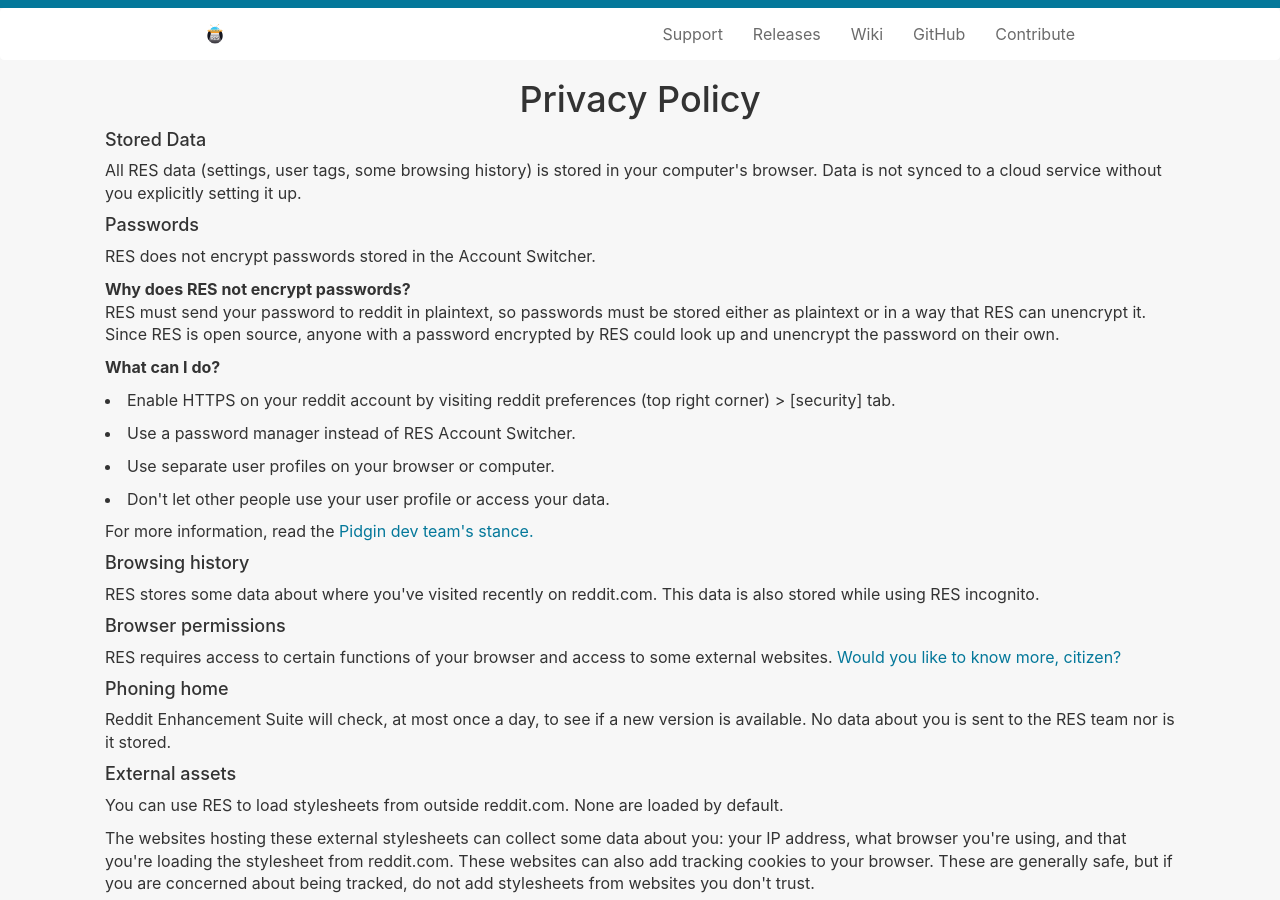
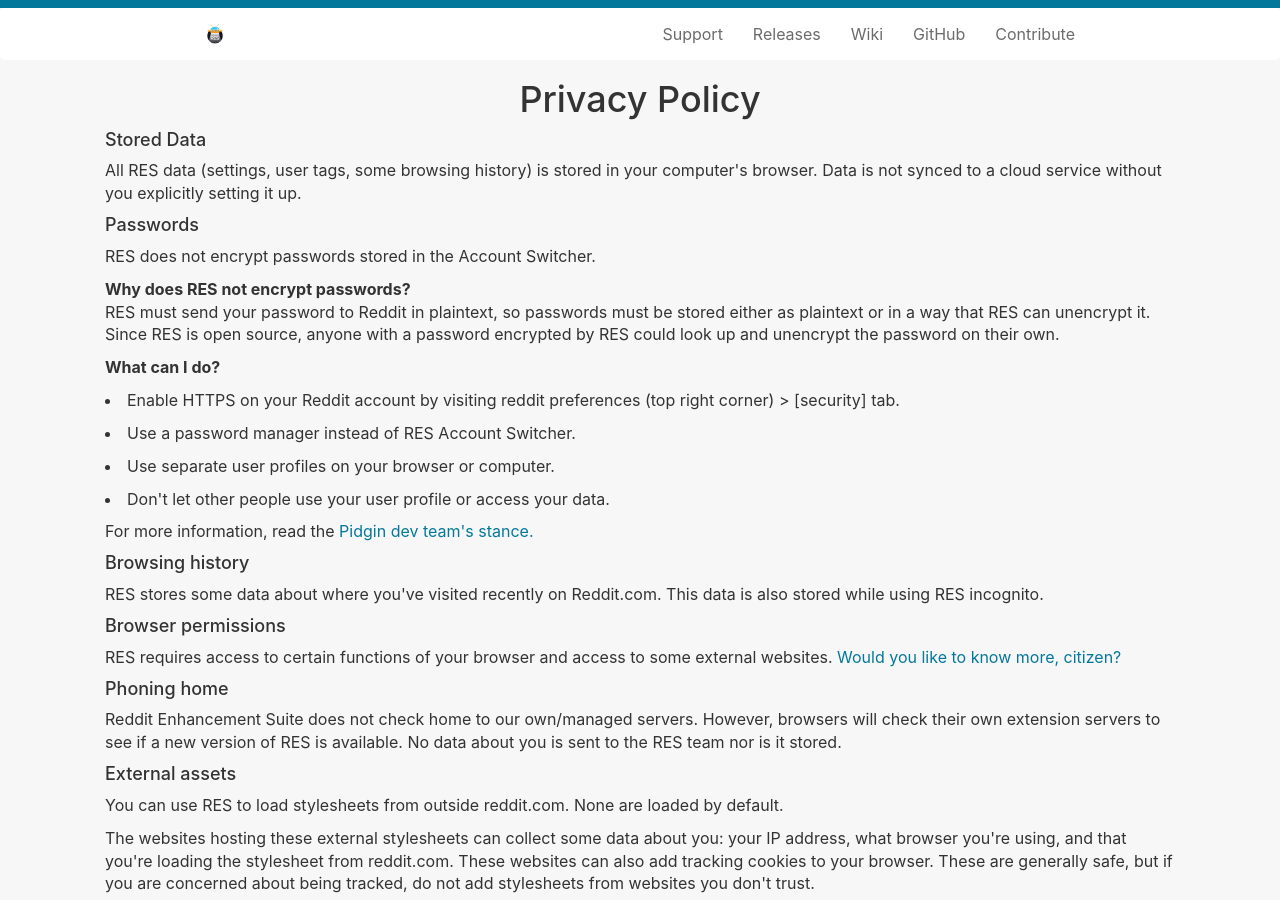
Before and after one commit to Reddit-Enhancement-Suite/Reddit-Enhancement-Suite.github.io, a Jekyll site: the page built from privacy.html, in a window 1280 px wide and 900 px high. Built offline with Jekyll 4.4.1, drawn with Linux system fonts in a browser that asks for light colours; some of the changed text lies outside the part shown.

Commit message:
Clear up language

```diff
--- a/privacy.html
+++ b/privacy.html
@@ -12,10 +12,10 @@
 <p>RES does not encrypt passwords stored in the Account Switcher.</p>
 
 <strong>Why does RES not encrypt passwords?</strong>
-<p>RES must send your password to reddit in plaintext, so passwords must be stored either as plaintext or in a way that RES can unencrypt it. Since RES is open source, anyone with a password encrypted by RES could look up and unencrypt the password on their own.</p>
+<p>RES must send your password to Reddit in plaintext, so passwords must be stored either as plaintext or in a way that RES can unencrypt it. Since RES is open source, anyone with a password encrypted by RES could look up and unencrypt the password on their own.</p>
 
 <strong>What can I do?</strong>
-<p><li>Enable HTTPS on your reddit account by visiting reddit preferences (top right corner) > [security] tab.</li></p>
+<p><li>Enable HTTPS on your Reddit account by visiting reddit preferences (top right corner) > [security] tab.</li></p>
 <p><li>Use a password manager instead of RES Account Switcher.</li></p>
 <p><li>Use separate user profiles on your browser or computer.</li></p>
 <p><li>Don't let other people use your user profile or access your data.</li></p>
@@ -23,13 +23,13 @@
 <p></p>For more information, read the <a href="https://developer.pidgin.im/wiki/PlainTextPasswords" title="Pidgin dev team's stance">Pidgin dev team's stance.</a></p>
 
 <h4>Browsing history</h4>
-<p>RES stores some data about where you've visited recently on reddit.com. This data is also stored while using RES incognito.</p>
+<p>RES stores some data about where you've visited recently on Reddit.com. This data is also stored while using RES incognito.</p>
 
 <h4>Browser permissions</h4>
-<p>RES requires access to certain functions of your browser and access to some external websites. <a href="https://www.reddit.com//r/enhancement/wiki/permissions" title="RES Browser Permissions">Would you like to know more, citizen?</a></p>
+<p>RES requires access to certain functions of your browser and access to some external websites. <a href="https://www.reddit.com/r/enhancement/wiki/permissions" title="RES Browser Permissions">Would you like to know more, citizen?</a></p>
 
 <h4>Phoning home</h4>
-<p>Reddit Enhancement Suite will check, at most once a day, to see if a new version is available. No data about you is sent to the RES team nor is it stored.</p>
+<p>Reddit Enhancement Suite does not check home to our own/managed servers. However, browsers will check their own extension servers to see if a new version of RES is available. No data about you is sent to the RES team nor is it stored.</p>
 
 <h4>External assets</h4>
 <p>You can use RES to load stylesheets from outside reddit.com. None are loaded by default.</p>
```
Also changed, not shown: other parts of privacy.html (+1 -1 lines).
